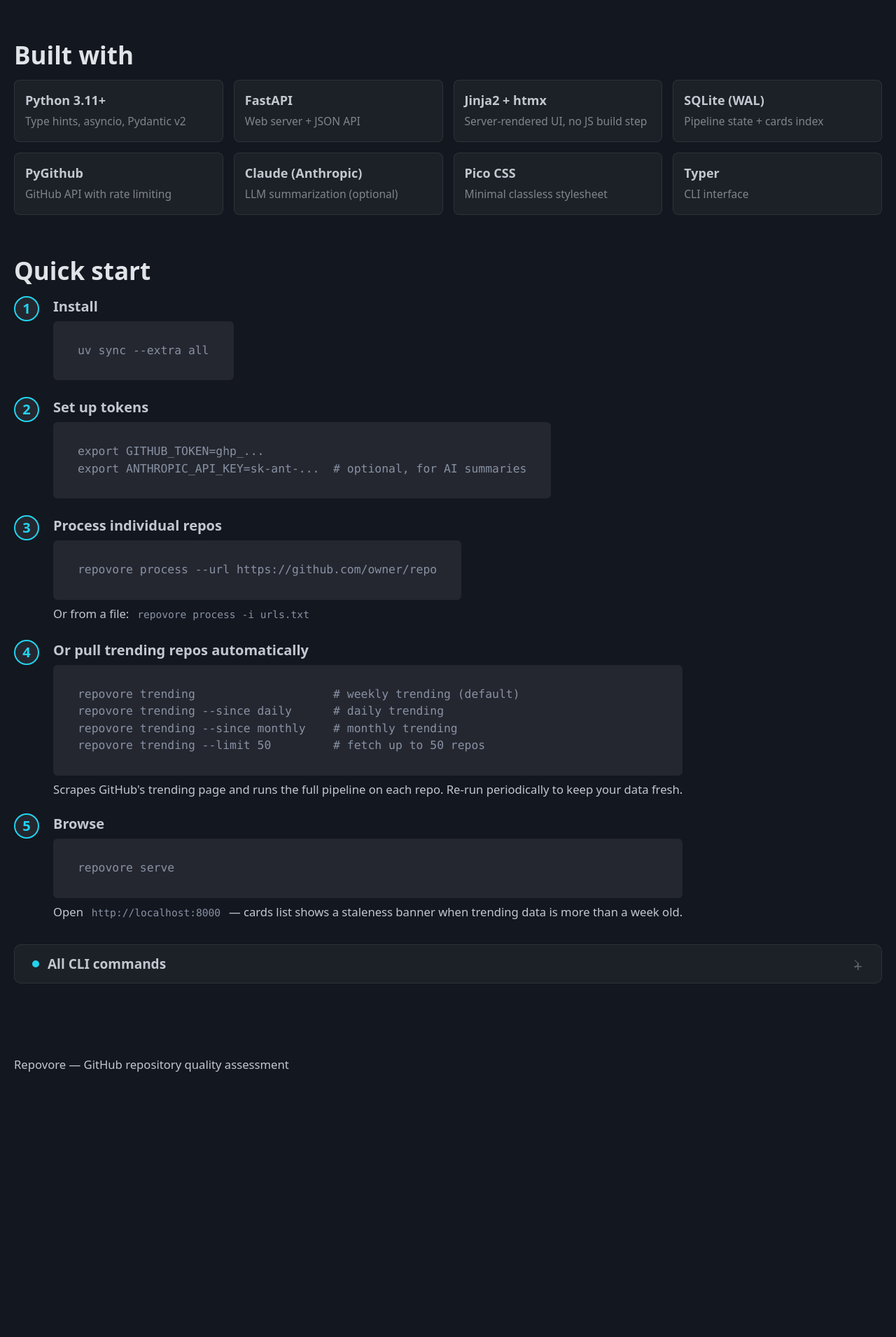
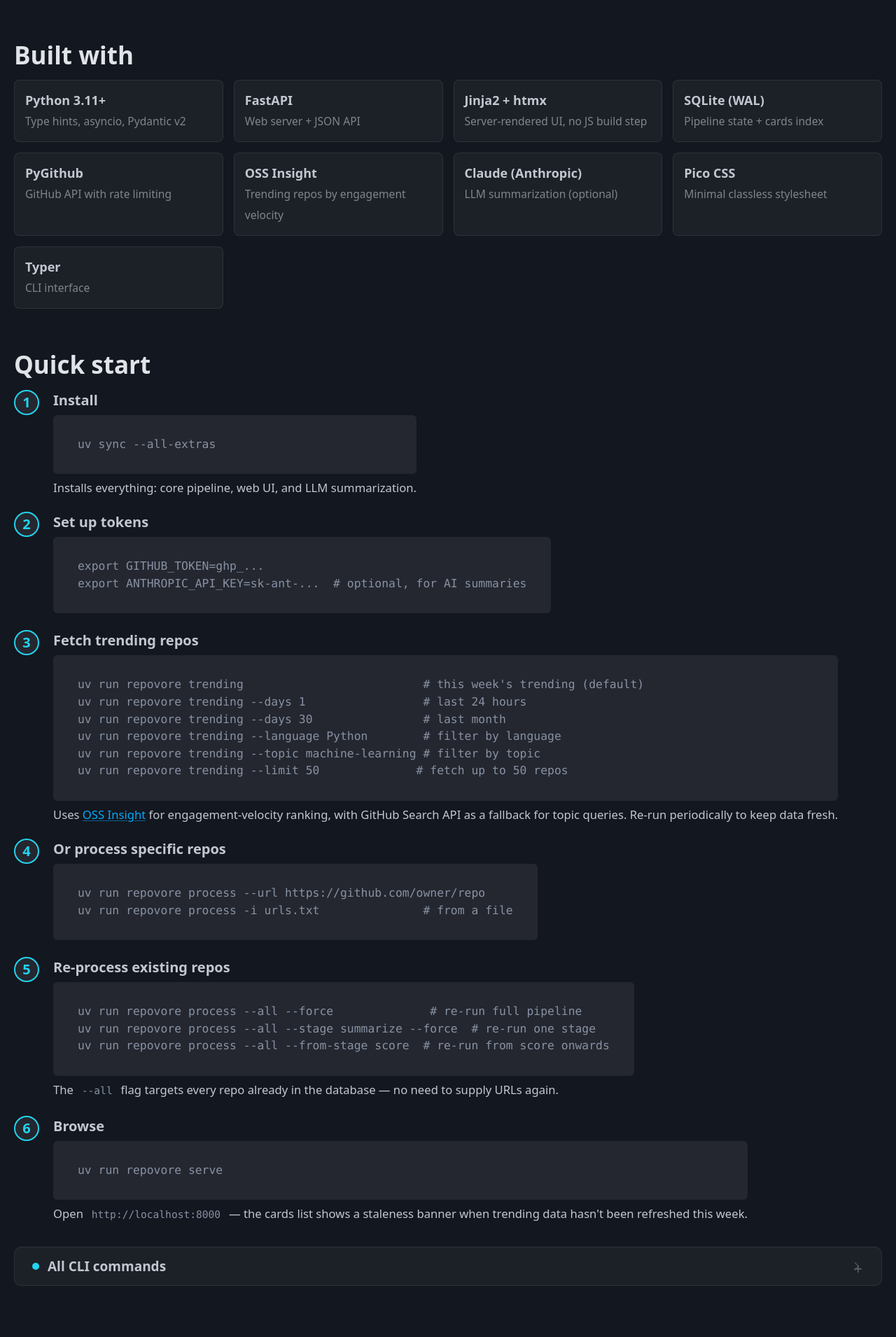
Before and after one commit to shpigi/repovore, a FastAPI app: template src/repovore/web/templates/about.html in a window 1280 px wide. Shown: the part 2104-4014 px from the top of the page at 70% size. Before the commit the page ends 3635 px from the top, so only its background shows below. Run offline with FastAPI, Linux system fonts and the light colour scheme; the template is opened without the code that fills it, so the values that code supplies are empty; parts of the project's set-up code (start-up, migrations or seed data) failed here and were passed over; some libraries are stand-ins or nearby versions.

Commit message:
Prefix all CLI commands with 'uv run' on About page
Co-Authored-By: Claude Opus 4.6 (1M context) <noreply@anthropic.com>

```diff
--- a/src/repovore/web/templates/about.html
+++ b/src/repovore/web/templates/about.html
@@ -375,6 +375,10 @@
       <strong>PyGithub</strong>
       <small>GitHub API with rate limiting</small>
     </a>
+    <a href="https://ossinsight.io/" target="_blank" rel="noopener" class="tech-item">
+      <strong>OSS Insight</strong>
+      <small>Trending repos by engagement velocity</small>
+    </a>
     <a href="https://docs.anthropic.com/" target="_blank" rel="noopener" class="tech-item">
       <strong>Claude (Anthropic)</strong>
       <small>LLM summarization (optional)</small>
@@ -400,7 +404,8 @@
       <span class="qs-num">1</span>
       <div>
         <strong>Install</strong>
-        <pre><code>uv sync --extra all</code></pre>
+        <pre><code>uv sync --all-extras</code></pre>
+        <small>Installs everything: core pipeline, web UI, and LLM summarization.</small>
       </div>
     </div>
     <div class="qs-step">
@@ -414,28 +419,40 @@ export ANTHROPIC_API_KEY=sk-ant-...  # optional, for AI summaries</code></pre>
     <div class="qs-step">
       <span class="qs-num">3</span>
       <div>
-        <strong>Process individual repos</strong>
-        <pre><code>repovore process --url https://github.com/owner/repo</code></pre>
-        <small>Or from a file: <code>repovore process -i urls.txt</code></small>
+        <strong>Fetch trending repos</strong>
+        <pre><code>uv run repovore trending                          # this week's trending (default)
+uv run repovore trending --days 1                 # last 24 hours
+uv run repovore trending --days 30                # last month
+uv run repovore trending --language Python        # filter by language
+uv run repovore trending --topic machine-learning # filter by topic
+uv run repovore trending --limit 50              # fetch up to 50 repos</code></pre>
+        <small>Uses <a href="https://ossinsight.io/" target="_blank" rel="noopener">OSS Insight</a> for engagement-velocity ranking, with GitHub Search API as a fallback for topic queries. Re-run periodically to keep data fresh.</small>
       </div>
     </div>
     <div class="qs-step">
       <span class="qs-num">4</span>
       <div>
-        <strong>Or pull trending repos automatically</strong>
-        <pre><code>repovore trending                    # weekly trending (default)
-repovore trending --since daily      # daily trending
-repovore trending --since monthly    # monthly trending
-repovore trending --limit 50         # fetch up to 50 repos</code></pre>
-        <small>Scrapes GitHub's trending page and runs the full pipeline on each repo. Re-run periodically to keep your data fresh.</small>
+        <strong>Or process specific repos</strong>
+        <pre><code>uv run repovore process --url https://github.com/owner/repo
+uv run repovore process -i urls.txt               # from a file</code></pre>
       </div>
     </div>
     <div class="qs-step">
       <span class="qs-num">5</span>
       <div>
+        <strong>Re-process existing repos</strong>
+        <pre><code>uv run repovore process --all --force              # re-run full pipeline
+uv run repovore process --all --stage summarize --force  # re-run one stage
+uv run repovore process --all --from-stage score  # re-run from score onwards</code></pre>
+        <small>The <code>--all</code> flag targets every repo already in the database &mdash; no need to supply URLs again.</small>
+      </div>
+    </div>
+    <div class="qs-step">
+      <span class="qs-num">6</span>
+      <div>
         <strong>Browse</strong>
-        <pre><code>repovore serve</code></pre>
-        <small>Open <code>http://localhost:8000</code> &mdash; cards list shows a staleness banner when trending data is more than a week old.</small>
+        <pre><code>uv run repovore serve</code></pre>
+        <small>Open <code>http://localhost:8000</code> &mdash; the cards list shows a staleness banner when trending data hasn't been refreshed this week.</small>
       </div>
     </div>
   </div>
@@ -449,13 +466,13 @@ repovore trending --limit 50         # fetch up to 50 repos</code></pre>
       <table class="scorer-table">
         <thead><tr><th>Command</th><th>Description</th></tr></thead>
         <tbody>
-          <tr><td><code>repovore process</code></td><td>Fetch, enrich, score, and summarize specific repos (<code>--url</code> or <code>-i file</code>)</td></tr>
-          <tr><td><code>repovore trending</code></td><td>Scrape GitHub trending repos and run the full pipeline. Options: <code>--since</code> (daily/weekly/monthly), <code>--limit</code>, <code>--force</code></td></tr>
-          <tr><td><code>repovore status</code></td><td>Show pipeline processing status for all tracked repos</td></tr>
-          <tr><td><code>repovore show owner/repo</code></td><td>Pretty-print a single repo card in the terminal</td></tr>
-          <tr><td><code>repovore show-all</code></td><td>Pretty-print all repo cards</td></tr>
-          <tr><td><code>repovore reindex</code></td><td>Rebuild the web UI's card index from existing JSON files</td></tr>
-          <tr><td><code>repovore serve</code></td><td>Start the web UI (<code>--host</code>, <code>--port</code>)</td></tr>
+          <tr><td><code>uv run repovore trending</code></td><td>Fetch trending repos and run the full pipeline. Options: <code>--days</code>, <code>--language</code>, <code>--topic</code>, <code>--min-stars</code>, <code>--limit</code>, <code>--force</code></td></tr>
+          <tr><td><code>uv run repovore process</code></td><td>Process specific repos (<code>--url</code>, <code>-i file</code>), or re-process all with <code>--all</code>. Options: <code>--stage</code>, <code>--from-stage</code>, <code>--force</code></td></tr>
+          <tr><td><code>uv run repovore status</code></td><td>Show pipeline processing status for all tracked repos</td></tr>
+          <tr><td><code>uv run repovore show owner/repo</code></td><td>Pretty-print a single repo card in the terminal</td></tr>
+          <tr><td><code>uv run repovore show-all</code></td><td>Pretty-print all repo cards</td></tr>
+          <tr><td><code>uv run repovore reindex</code></td><td>Rebuild the web UI's card index from existing JSON files</td></tr>
+          <tr><td><code>uv run repovore serve</code></td><td>Start the web UI (<code>--host</code>, <code>--port</code>)</td></tr>
         </tbody>
       </table>
     </div>
```
